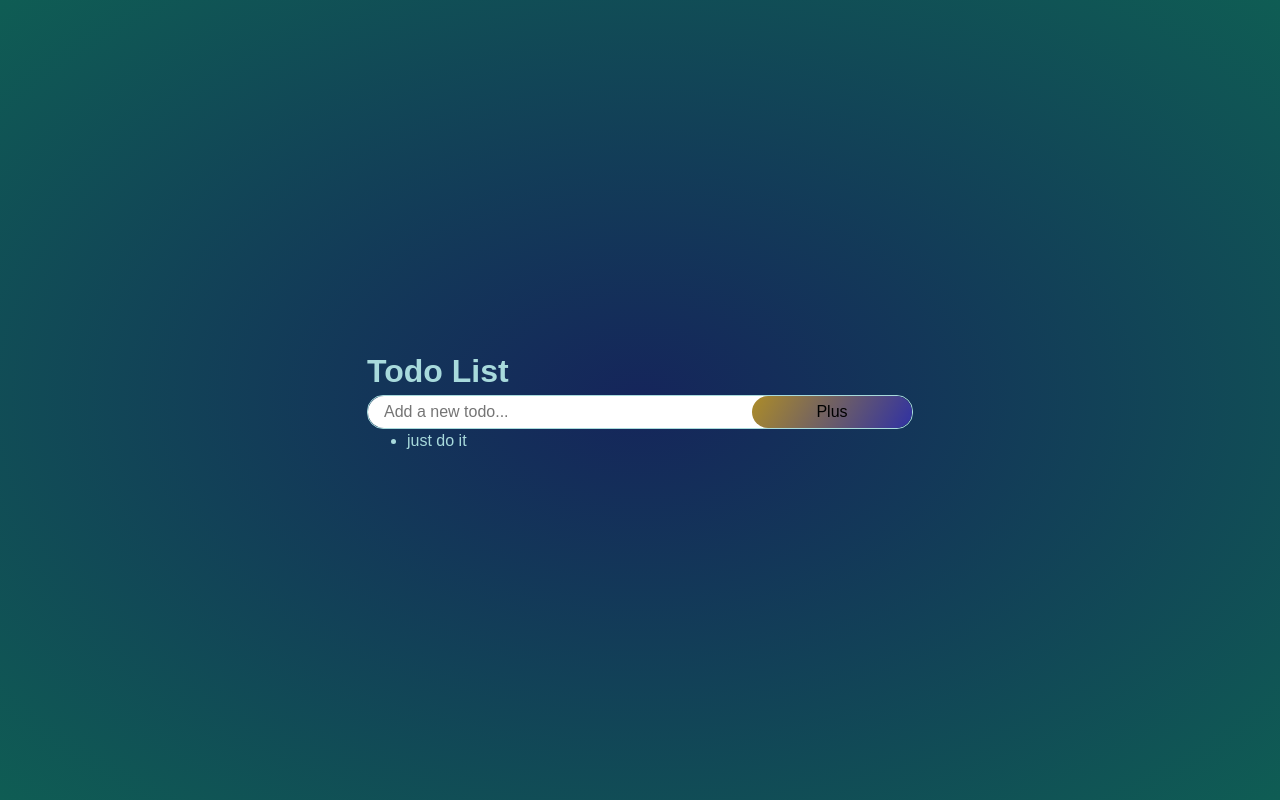
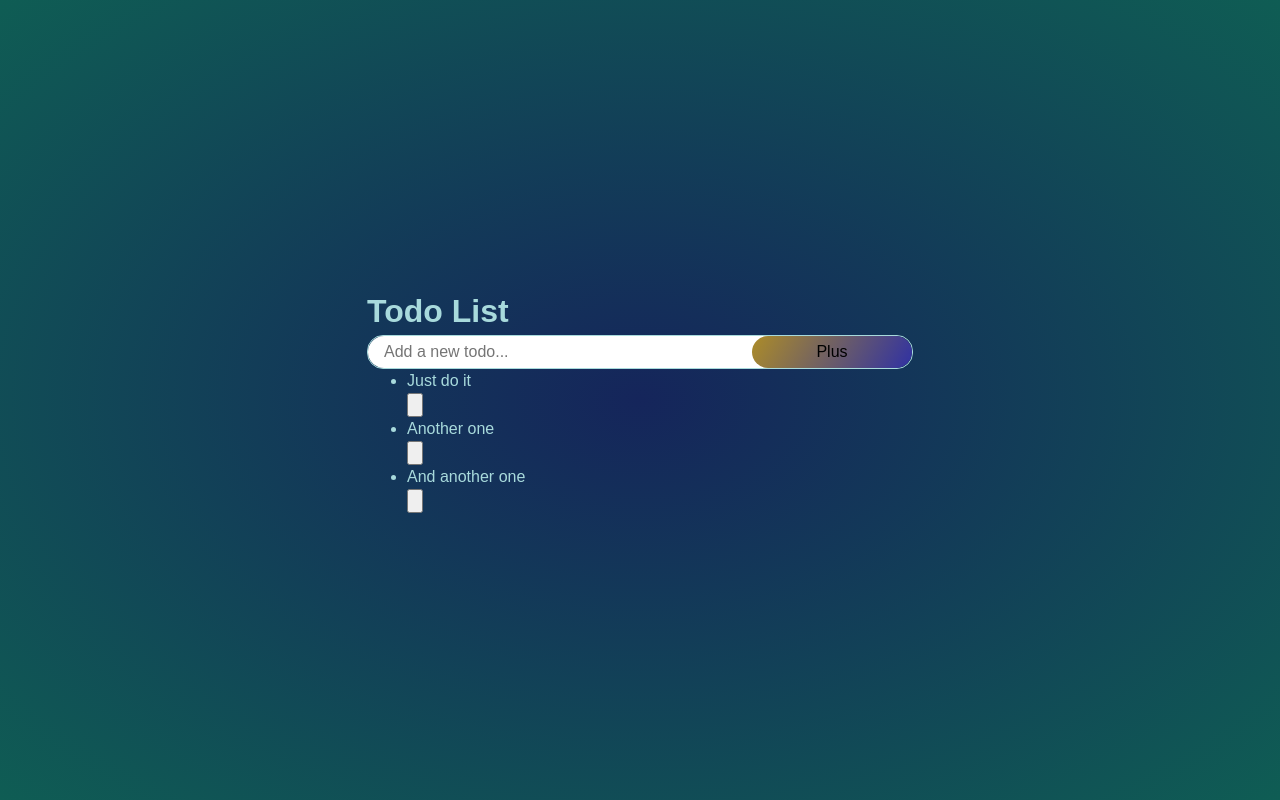
Before and after one commit to irm1005-itec1005-fall-2023/assignment-04-Yunis1111, a plain HTML site: page index.html in a window 1280 px wide. Drawn offline with Linux system fonts and the light colour scheme.

Commit message:
Fixing html

```diff
--- a/index.html
+++ b/index.html
@@ -56,7 +56,22 @@
 
       <div class ="todoList">
         <ul id="todoList-ul">
-          <li>just do it</li>
+
+          <div class="duty-item">
+          <li class="todo-li">Just do it</li>
+          <input type="button" class="task-delete">
+          </div>
+
+          <div class="duty-item">
+          <li class="todo-li">Another one</li>
+          <input type="button" class="task-delete">
+          </div>
+
+          <div class="duty-item">
+          <li class="todo-li">And another one</li>
+          <input type="button" class="task-delete">
+          </div>
+
         </ul>
       </div>
    </div>
```
